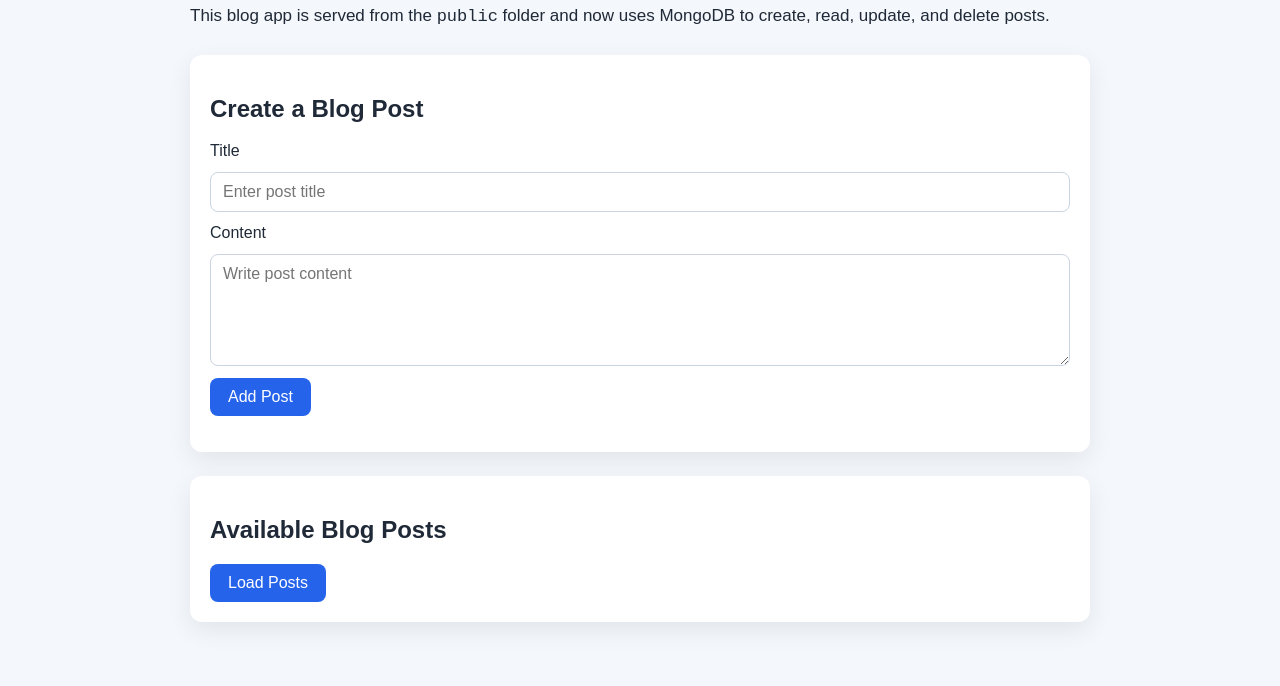
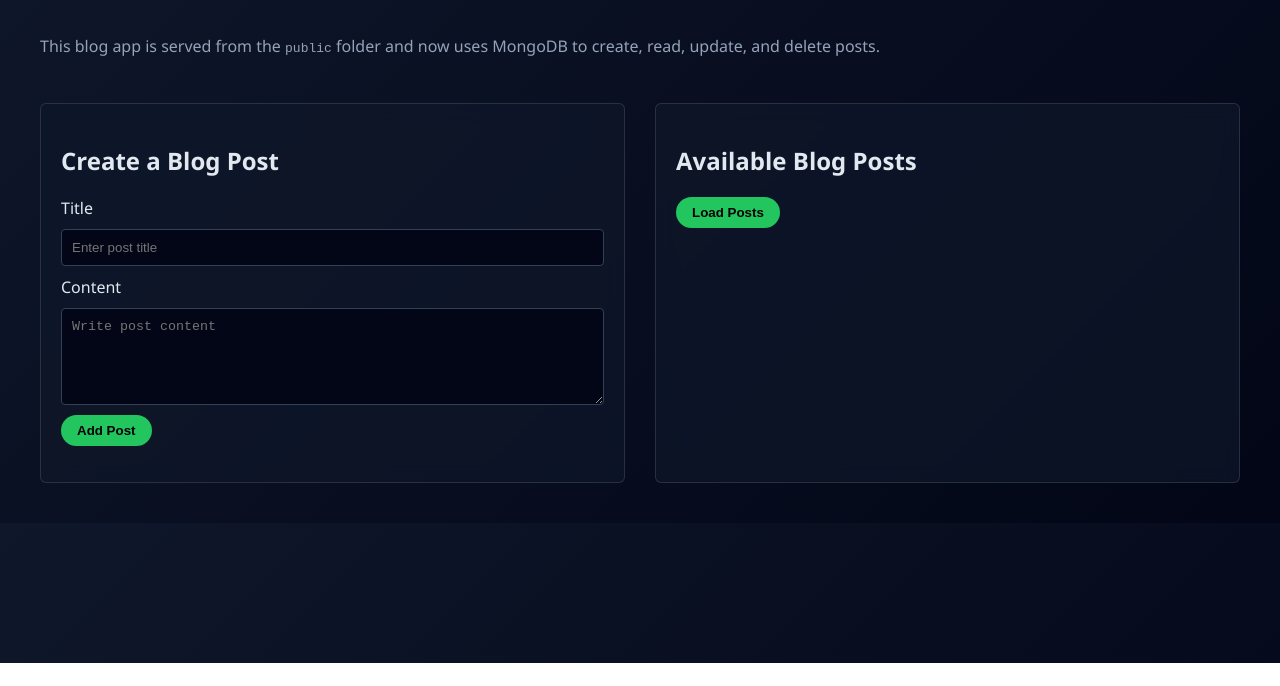
Before and after one commit to rahulkumawat1707/Blog-post-website, a website: page public/index.html in a window 1280 px wide. Shown: the part 137-823 px from the top of the page. After the commit the page ends 800 px from the top, so only its background shows below. Drawn offline with Linux system fonts and the light colour scheme; no server answers.

Commit message:
Update project

```diff
--- a/public/style.css
+++ b/public/style.css
@@ -1,88 +1,96 @@
 body {
   margin: 0;
-  font-family: Arial, sans-serif;
-  background: #f4f7fb;
-  color: #1f2937;
+  font-family: "Segoe UI", sans-serif;
+  background: linear-gradient(135deg, #0f172a, #020617);
+  color: #e2e8f0;
 }
 
+/* Split layout instead of centered */
 .container {
-  max-width: 900px;
-  margin: 40px auto;
-  padding: 24px;
+  max-width: 1200px;
+  margin: 0 auto;
+  padding: 40px;
+  display: grid;
+  grid-template-columns: 1fr 1fr;
+  gap: 30px;
 }
 
+/* Make title span full width */
 h1 {
-  color: #0f172a;
-  margin-bottom: 12px;
+  grid-column: span 2;
+  color: #38bdf8;
+  letter-spacing: 1px;
 }
 
 .intro {
-  font-size: 17px;
-  line-height: 1.6;
+  grid-column: span 2;
+  color: #94a3b8;
 }
 
+/* Glassy card style */
 .card {
-  background: #ffffff;
-  border-radius: 12px;
+  background: rgba(15, 23, 42, 0.7);
+  border: 1px solid rgba(148, 163, 184, 0.2);
+  border-radius: 6px;
   padding: 20px;
-  margin-top: 24px;
-  box-shadow: 0 8px 24px rgba(15, 23, 42, 0.08);
+  backdrop-filter: blur(10px);
 }
 
+/* Form still column but tighter */
 form {
   display: flex;
   flex-direction: column;
-  gap: 12px;
+  gap: 10px;
 }
 
+/* Dark inputs */
 input,
-textarea,
-button {
-  font: inherit;
+textarea {
+  padding: 10px;
+  border: 1px solid #334155;
+  border-radius: 4px;
+  background: #020617;
+  color: #e2e8f0;
 }
 
-input,
-textarea {
-  padding: 10px 12px;
-  border: 1px solid #cbd5e1;
-  border-radius: 8px;
-}
-
+/* Neon buttons */
 button {
-  width: fit-content;
-  padding: 10px 18px;
+  padding: 8px 16px;
   border: none;
-  border-radius: 8px;
-  background: #2563eb;
-  color: #ffffff;
+  border-radius: 999px;
+  background: #22c55e;
+  color: black;
+  font-weight: bold;
   cursor: pointer;
 }
 
 button:hover {
-  background: #1d4ed8;
+  background: #16a34a;
 }
 
+/* Button layout stays same but looks different */
 .button-row,
 .post-actions {
   display: flex;
-  gap: 10px;
+  gap: 8px;
   flex-wrap: wrap;
 }
 
 .secondary {
-  background: #64748b;
+  background: #facc15;
+  color: black;
 }
 
 .secondary:hover {
-  background: #475569;
+  background: #eab308;
 }
 
 .danger {
-  background: #dc2626;
+  background: #ef4444;
 }
 
 .danger:hover {
-  background: #b91c1c;
+  background: #dc2626;
 }
 
 .hidden {
@@ -90,19 +98,21 @@ button:hover {
 }
 
 #message {
-  margin-top: 12px;
-  font-weight: bold;
+  margin-top: 10px;
+  color: #22c55e;
 }
 
+/* Posts look more boxed + bold */
 .post {
-  border: 1px solid #e2e8f0;
-  border-radius: 8px;
-  padding: 14px;
-  margin-top: 12px;
-  background: #f8fafc;
+  border: 1px solid #334155;
+  border-radius: 4px;
+  padding: 12px;
+  margin-top: 10px;
+  background: #020617;
 }
 
 .empty-state {
-  color: #475569;
-  font-style: italic;
+  color: #64748b;
+  text-transform: uppercase;
+  font-size: 12px;
 }
```
